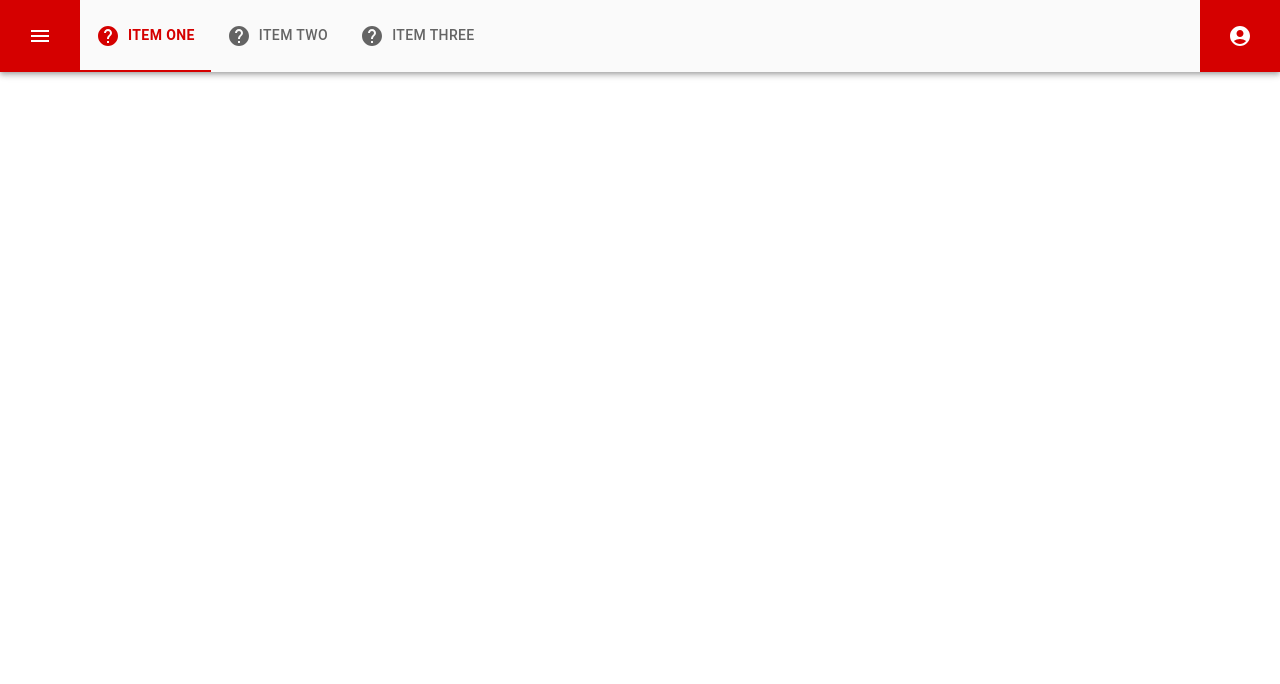
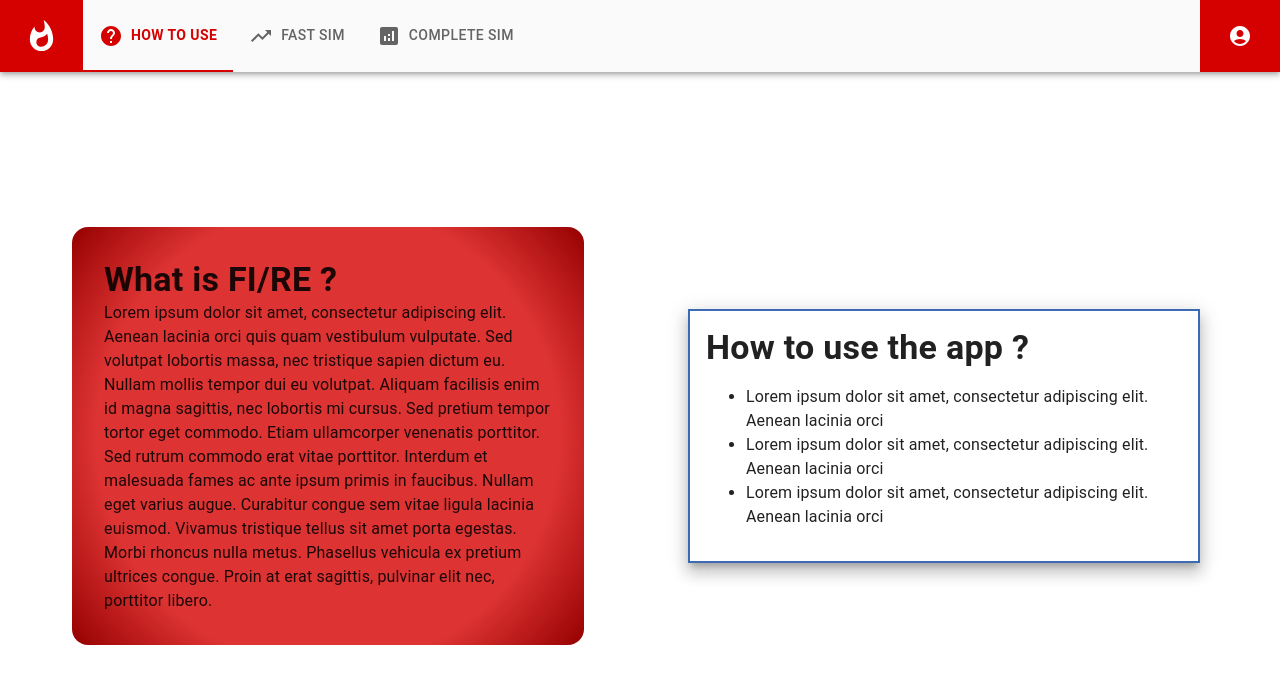
Before and after one commit to elibenjel/firesim, a React app: page /home/1 in a window 1280 px wide. Shown: the top 684 px of the page. Built offline with nearby package versions, Linux system fonts and the light colour scheme; sample sign-in values are in the browser's storage; the HTML template or start-up script is replaced by a standard one.

Commit message:
added the main page app with help panel, switching more of the styles definitions into theme.js

```diff
--- a/src/App.jsx
+++ b/src/App.jsx
@@ -8,7 +8,7 @@ import {
 import { QueryClientProvider, QueryClient } from 'react-query';
 import { ReactQueryDevtools } from 'react-query/devtools';
 import WelcomePage from './components/WelcomePage/WelcomePage.jsx';
-import HomePage from './components/HomePage/HomePage.jsx';
+import MainPage from './components/MainPage/MainPage.jsx';
 import { CssBaseline } from '@mui/material';
 import { ThemeProvider } from '@mui/material/styles';
 import myTheme from './theme.js';
@@ -78,7 +78,7 @@ const App = () => {
               <Routes>
                 <Route path='/' element={<WelcomePage setToken={(value) => (token.current = value)} />} />
                 {(!!token.current) ?
-                  <Route path='/home/:id' element={<HomePage />} />
+                  <Route path='/home/:id' element={<MainPage />} />
                   : <Route path='*' element={<Navigate replace to="/" />} />
                 }
               </Routes>
--- a/src/components/AuthForm/AuthForm.jsx
+++ b/src/components/AuthForm/AuthForm.jsx
@@ -140,10 +140,6 @@ const AuthForm = ({setToken, sx}) => {
     const disabledProp = { disabled };
 
     return (
-        <Paper
-            sx={sx}
-            elevation={2}
-        >
         <Box container
             component='form'
             noValidate
@@ -153,6 +149,7 @@ const AuthForm = ({setToken, sx}) => {
                 display: 'flex',
                 flexDirection: 'column',
                 alignItems: 'center',
+                ...sx
             }}
         >
             <FormControl item
@@ -229,7 +226,6 @@ const AuthForm = ({setToken, sx}) => {
             : null}
             <Button item type='Submit' {...disabledProp} variant='contained' color='secondary' sx={{m : 1}}>Submit</Button>
         </Box>
-        </Paper>
     );
 }
 
--- a/src/components/CustomAppBar/CustomAppBar.jsx
+++ b/src/components/CustomAppBar/CustomAppBar.jsx
@@ -1,32 +1,32 @@
 import React from 'react';
 import { useState } from 'react';
-import { Tabs, Tab } from '@mui/material';
+import {
+    Tabs,
+    Tab,
+    Box,
+    AppBar,
+    Menu,
+    MenuItem,
+    IconButton
+} from '@mui/material';
 import { useTheme } from '@mui/material/styles';
-import AppBar from '@mui/material/AppBar';
-import Box from '@mui/material/Box';
-import Toolbar from '@mui/material/Toolbar';
-import Typography from '@mui/material/Typography';
-import IconButton from '@mui/material/IconButton';
-import MenuIcon from '@mui/icons-material/Menu';
-import AccountCircle from '@mui/icons-material/AccountCircle';
-import HelpIcon from '@mui/icons-material/Help';
-import Switch from '@mui/material/Switch';
-import FormControlLabel from '@mui/material/FormControlLabel';
-import FormGroup from '@mui/material/FormGroup';
-import MenuItem from '@mui/material/MenuItem';
-import Menu from '@mui/material/Menu';
-import { BorderColor } from '@mui/icons-material';
-import { maxWidth } from '@mui/system';
+import {
+    AccountCircle,
+    TrendingUp,
+    Whatshot,
+    Help,
+    Analytics
+} from '@mui/icons-material';
 
 
-const CustomAppBar = () => {
+const CustomAppBar = ({ panels, tab, setTab }) => {
     const [anchorEl, setAnchorEl] = useState(null);
-    const [tab, setTab] = useState(0);
 
     const theme = useTheme();
     console.log(theme.palette);
 
     const handleChange = (event, newTab) => {
+        console.log(newTab);
       setTab(newTab);
     };
 
@@ -40,63 +40,37 @@ const CustomAppBar = () => {
 
     return (
         <Box sx={{
-            flexGrow: 1
         }}>
-        <AppBar position="static">
-            <Toolbar disableGutters >
+        <AppBar position="static" sx={{
+            display: 'flex',
+            flexDirection: 'row',
+            alignItems: 'center'
+        }}>
             <IconButton
-                size="large"
                 edge="start"
                 color="inherit"
-                aria-label="menu"
+                aria-label="logo"
                 sx={{ m: '0 1rem 0' }}
             >
-                <MenuIcon />
+                <Whatshot fontSize='large' />
             </IconButton>
             <Tabs
                 value={tab}
-                // variant='scrollable'
                 onChange={handleChange}
                 aria-label="basic tabs example"
-                textColor='primary'
-                sx={{
-                    // flex: 1,
-                    // m: 2,
-                    // '& .Mui-selected' : {
-                    //     backgroundColor: theme.palette.grey[50],
-                    //     borderRadius: 2,
-                    //     fontWeight: 'bold',
-                    //     m: 1
-                    // },
-                    // '& .MuiTab-root' : {
-                    //     color: theme.palette.primary.contrastText,
-                    // },
-                    // '& .MuiTabs-indicator' : {
-                    //     backgroundColor: theme.palette.grey[50],
-                    // },
-                    // '& .MuiTabScrollButton' : {
-                    //     color:theme.palette.grey[50],
-                    //     backgroundColor: theme.palette.grey[50],
-                    // }
-                }}
-                // TabScrollButtonProps={{
-                //     style: {
-                //         color:theme.palette.grey[50],
-                //         // backgroundColor: theme.palette.grey[50]
-                //     }
-                // }}
             >
-                {['Item One', 'Item Two', 'Item Three'].map((label, index) => {
+                {panels.map(({ tabLabel, panelID, icon }, index) => {
                     return (
                         <Tab
-                            key={index} id={String(index)}
-                            label={label} aria-label={`tab of ${label}`}
-                            icon={<HelpIcon />} iconPosition='start'
+                            key={index} id={`${panelID}-tab`}
+                            label={tabLabel} aria-label={`tab labeled as ${tabLabel}`}
+                            aria-controls={panelID}
+                            icon={icon} iconPosition='start'
                         />
                     );
                 })}
             </Tabs>
-            <div>
+            <Box>
                 <IconButton
                     size="large"
                     aria-label="account of current user"
@@ -126,11 +100,10 @@ const CustomAppBar = () => {
                     <MenuItem onClick={handleClose}>Profile</MenuItem>
                     <MenuItem onClick={handleClose}>My account</MenuItem>
                 </Menu>
-            </div>
-            </Toolbar>
+            </Box>
         </AppBar>
         </Box>
     );
 }
 
-export default CustomAppBar
+export default CustomAppBar;
--- /dev/null
+++ b/src/components/HelpPanel/HelpPanel.jsx
@@ -0,0 +1,40 @@
+import React from 'react';
+import { useState } from 'react';
+import {
+    Box,
+    Typography,
+    Paper,
+} from '@mui/material';
+import { useTheme } from '@mui/material/styles';
+import {
+    AccountCircle,
+    TrendingUpIcon,
+    WhatshotIcon,
+    HelpIcon,
+    AnalyticsIcon
+} from '@mui/icons-material';
+
+const HelpPanel = () => {
+    const theme = useTheme();
+
+    return (
+        <>
+            <Paper variant='left' >
+                <Typography variant='h4' fontWeight={'bold'}>What is FI/RE ?</Typography>
+                <Typography variant='body1' >
+                Lorem ipsum dolor sit amet, consectetur adipiscing elit. Aenean lacinia orci quis quam vestibulum vulputate. Sed volutpat lobortis massa, nec tristique sapien dictum eu. Nullam mollis tempor dui eu volutpat. Aliquam facilisis enim id magna sagittis, nec lobortis mi cursus. Sed pretium tempor tortor eget commodo. Etiam ullamcorper venenatis porttitor. Sed rutrum commodo erat vitae porttitor. Interdum et malesuada fames ac ante ipsum primis in faucibus. Nullam eget varius augue. Curabitur congue sem vitae ligula lacinia euismod. Vivamus tristique tellus sit amet porta egestas. Morbi rhoncus nulla metus. Phasellus vehicula ex pretium ultrices congue. Proin at erat sagittis, pulvinar elit nec, porttitor libero.
+                </Typography>
+            </Paper>
+            <Paper variant='right' >
+                <Typography variant='h4' fontWeight={'bold'}>How to use the app ?</Typography>
+                <ul>
+                    <li><Typography variant='body1'>Lorem ipsum dolor sit amet, consectetur adipiscing elit. Aenean lacinia orci</Typography></li>
+                    <li><Typography variant='body1'>Lorem ipsum dolor sit amet, consectetur adipiscing elit. Aenean lacinia orci</Typography></li>
+                    <li><Typography variant='body1'>Lorem ipsum dolor sit amet, consectetur adipiscing elit. Aenean lacinia orci</Typography></li>
+                </ul>
+            </Paper>
+        </>
+    )
+}
+
+export default HelpPanel;
--- a/src/components/HomePage/HomePage.jsx
+++ /dev/null
@@ -1,22 +0,0 @@
-import React from 'react';
-import { Button, } from '@mui/material';
-import { Link, useParams } from 'react-router-dom';
-// import { makeStyles } from '@material-ui/core/styles';
-import Background from '../Background/Background.jsx'
-import user_background from '../Background/test.jpg';
-import CustomAppBar from '../CustomAppBar/CustomAppBar.jsx';
-
-const HomePage = () => {
-
-    let { id } = useParams();
-    console.log(id);
-
-    return (
-        // <Background source={user_background}>
-        //     <h1>Hello, you !</h1>
-        // </Background>
-        <CustomAppBar />
-    );
-};
-
-export default HomePage;
--- /dev/null
+++ b/src/components/MainPage/MainPage.jsx
@@ -0,0 +1,87 @@
+import React, {useState} from 'react';
+import { Button, Box} from '@mui/material';
+import { Link, useParams } from 'react-router-dom';
+// import { makeStyles } from '@material-ui/core/styles';
+import CustomAppBar from '../CustomAppBar/CustomAppBar.jsx';
+import {
+    TrendingUp,
+    Help,
+    Analytics,
+    OndemandVideoOutlined
+} from '@mui/icons-material';
+import HelpPanel from '../HelpPanel/HelpPanel.jsx';
+
+const panels = [
+    {
+        tabLabel: 'How To Use',
+        panelID: 'how-to-use-panel',
+        icon: <Help />,
+        panel: <HelpPanel />
+    },
+    {
+        tabLabel: 'Fast Sim',
+        panelID: 'fast-sim-panel',
+        icon: <TrendingUp />,
+        panel: <HelpPanel />
+    },
+    {
+        tabLabel: 'Complete Sim',
+        panelID: 'complete-sim-panel',
+        icon: <Analytics />,
+        panel: <HelpPanel />
+    }
+];
+
+const MainPanel = (props) => {
+    const { children, selected, index, id, ...other } = props;
+
+    return (
+        <>
+            {(selected === index) &&
+            <Box container id={id} aria-labelledby={`${id}-tab`}
+                sx={{
+                    display: 'flex',
+                    flexDirection: 'row',
+                    justifyContent: 'space-evenly',
+                    alignItems: 'center',
+                    m: 'auto'
+                }}
+                { ...other }
+            >
+                { children }
+            </Box>
+            }
+        </>
+    )
+}
+
+const MainPage = () => {
+    const [tab, setTab] = useState(0);
+
+    let { id } = useParams();
+
+    return (
+        // <Background source={user_background}>
+        //     <h1>Hello, you !</h1>
+        // </Background>
+        <Box container
+            sx={{
+                display: 'flex',
+                flexDirection: 'column'
+            }}
+        >
+        <CustomAppBar panels={panels} tab={tab} setTab={setTab} />
+            {
+                panels.map(({ panel, panelID }, index) => {
+                    return (
+                        <MainPanel key={index} index={index} selected={tab} id={panelID} >
+                            { panel }
+                        </MainPanel>
+                    );
+                })
+            }
+        </Box>
+    )
+}
+
+export default MainPage;
```
Also changed, not shown: src/components/WelcomePage/WelcomePage.jsx (+23 -21 lines), src/theme.js (+31 -0 lines). Lines whose indentation alone changed are shown as unchanged.
